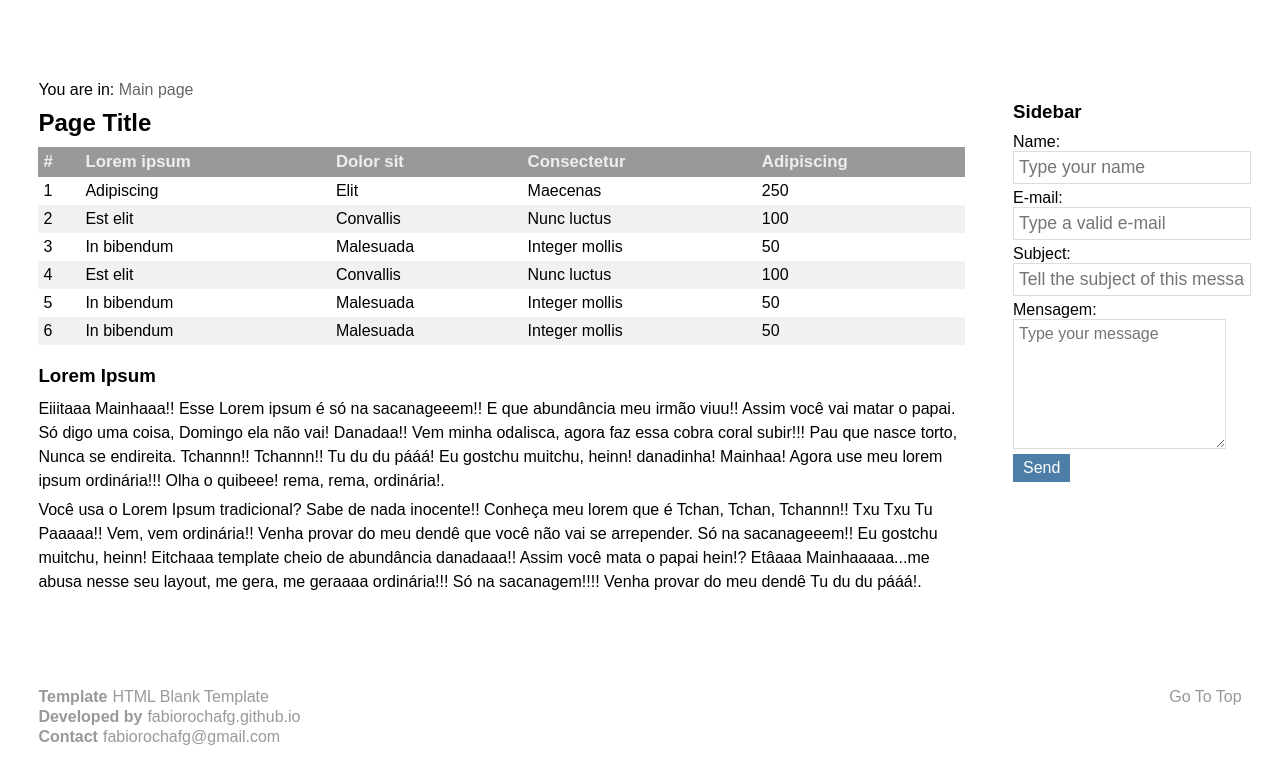
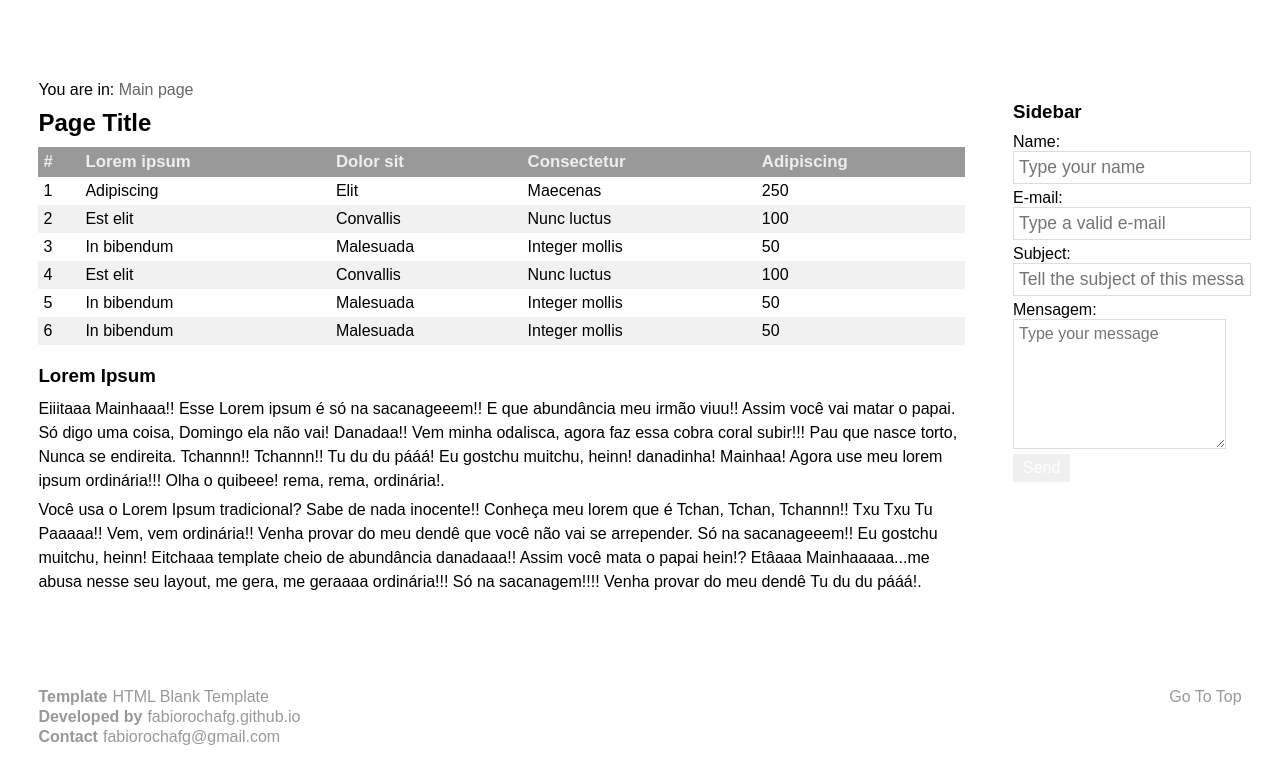
Before and after one commit to fabiorochafg/html-blank-template, a plain HTML site: page index.html in a window 1280 px wide. Shown: the part 101-884 px from the top of the page. Drawn offline with Linux system fonts and the light colour scheme.

Commit message:
Removing color

```diff
--- a/files/main.css
+++ b/files/main.css
@@ -33,7 +33,6 @@ body {
 button,
 input[type="button"],
 input[type="submit"] {
-    background-color: #4D7EA8;
     clear: both;
     color: #fff;
     cursor: pointer;
```
